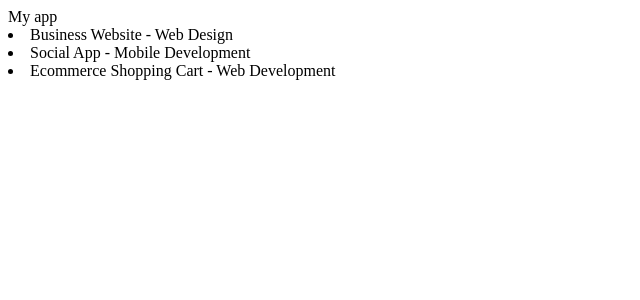
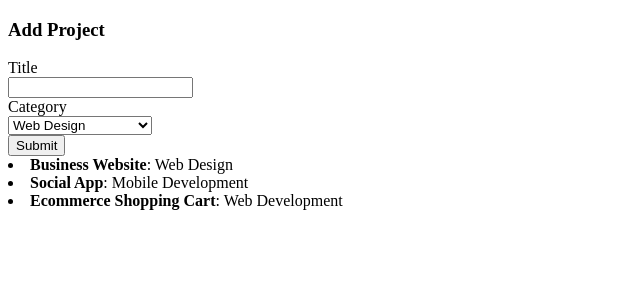
Before and after one commit to rahilka/ReactJsCrashCourse, a React (Create React App) app in the folder hello-world/: page / in a window 1280 px wide. Shown: the top 300 px of the page, without its empty margins (0-640 px from the left). Built offline with nearby package versions, Linux system fonts and the light colour scheme.

Commit message:
Submit form

```diff
--- a/hello-world/src/App.js
+++ b/hello-world/src/App.js
@@ -1,6 +1,7 @@
 import React, { Component } from 'react';
 import './App.css';
 import Projects from './components/Projects';
+import AddProject from './components/AddProject';
 
 class App extends Component {
 
@@ -8,6 +9,15 @@ class App extends Component {
 		super();
 
 		this.state = {
+			projects: []
+		}
+
+	}
+
+	componentWillMount() {
+		//runs every time the component is rerendered
+		//if using AJAX, or fetching data somehow, here is the place to do it (either this or componentDidMount)
+		this.setState({
 			projects: [
 
 				{
@@ -24,14 +34,14 @@ class App extends Component {
 				}
 
 			]
-		}
 
+			});
 	}
 
 	  render() {
 		return (
 		  <div className="App">
-		My app
+			<AddProject />
 			<Projects projects={this.state.projects} />
 		  </div>
 		);
--- /dev/null
+++ b/hello-world/src/components/AddProject.js
@@ -0,0 +1,43 @@
+import React, { Component } from 'react';
+
+class AddProject extends Component {
+
+	static defaultProps = {
+
+		categories: ['Web Design', 'Mobile Development', 'Web Development']
+
+	}
+
+	handleSubmit(e) {
+		console.log('handle submit...');
+		e.preventDefault();
+	}
+
+  render() {
+
+	  let categoryOptions = this.props.categories.map(category => {
+		  return <option key={category} value="category">{category}</option>
+	  });
+
+    return (
+      <div>
+		<h3>Add Project</h3>
+		<form onSubmit={this.handleSubmit}>
+			<div>
+				<label>Title</label><br />
+				<input type="text" ref="title" />
+			</div>
+			<div>
+				<label>Category</label><br />
+				<select ref="category">
+					{categoryOptions}
+				</select>
+			</div>
+			<input type="submit" value="Submit" />
+		</form>
+      </div>
+    );
+  }
+}
+
+export default AddProject;
--- a/hello-world/src/components/ProjectItem.js
+++ b/hello-world/src/components/ProjectItem.js
@@ -4,7 +4,7 @@ class ProjectItem extends Component {
   render() {
     return (
       <li className="Project">
-		{this.props.project.title} - {this.props.project.category}
+		<strong>{this.props.project.title}</strong>: {this.props.project.category}
       </li>
     );
   }
```
Lines whose indentation alone changed are shown as unchanged.
